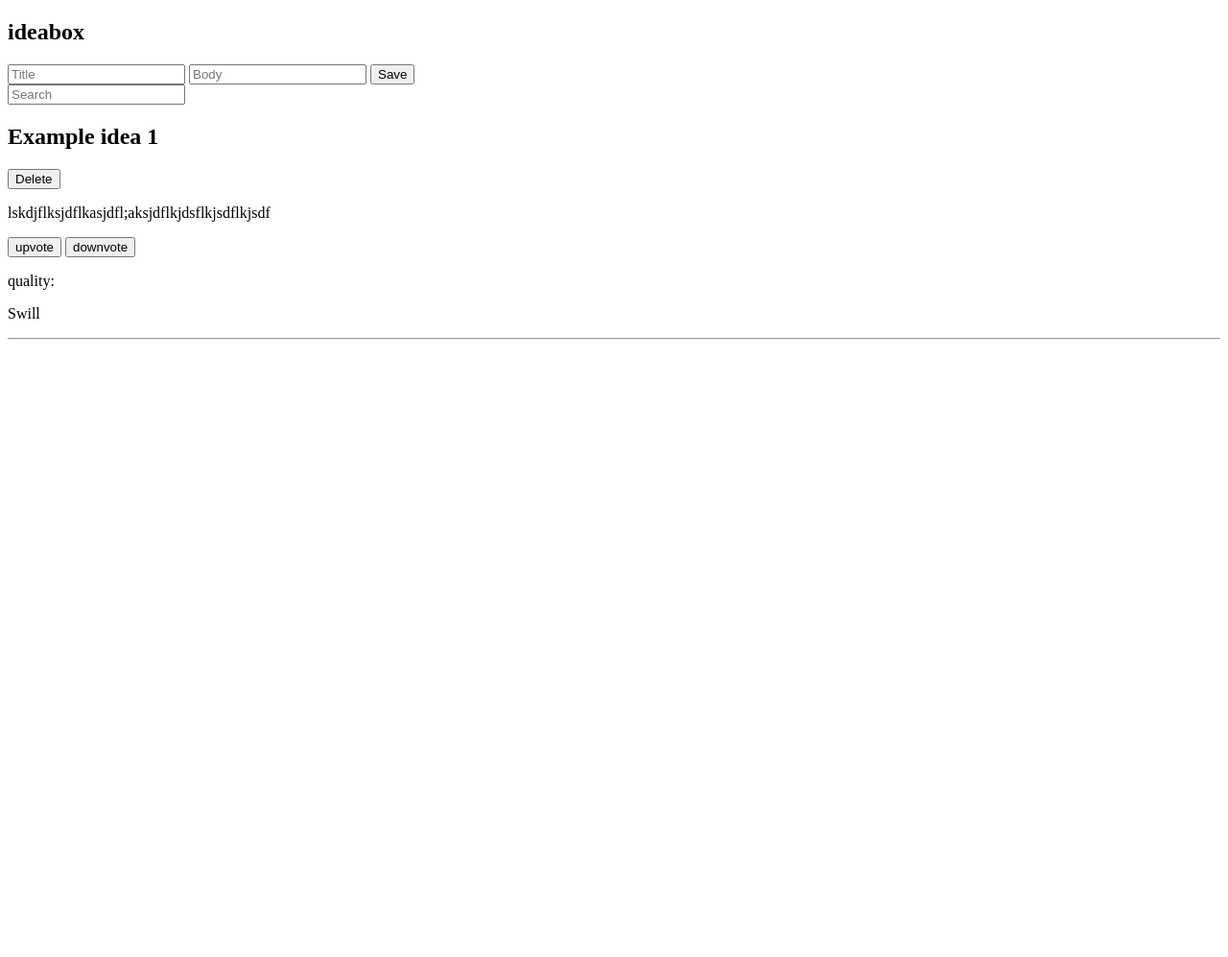
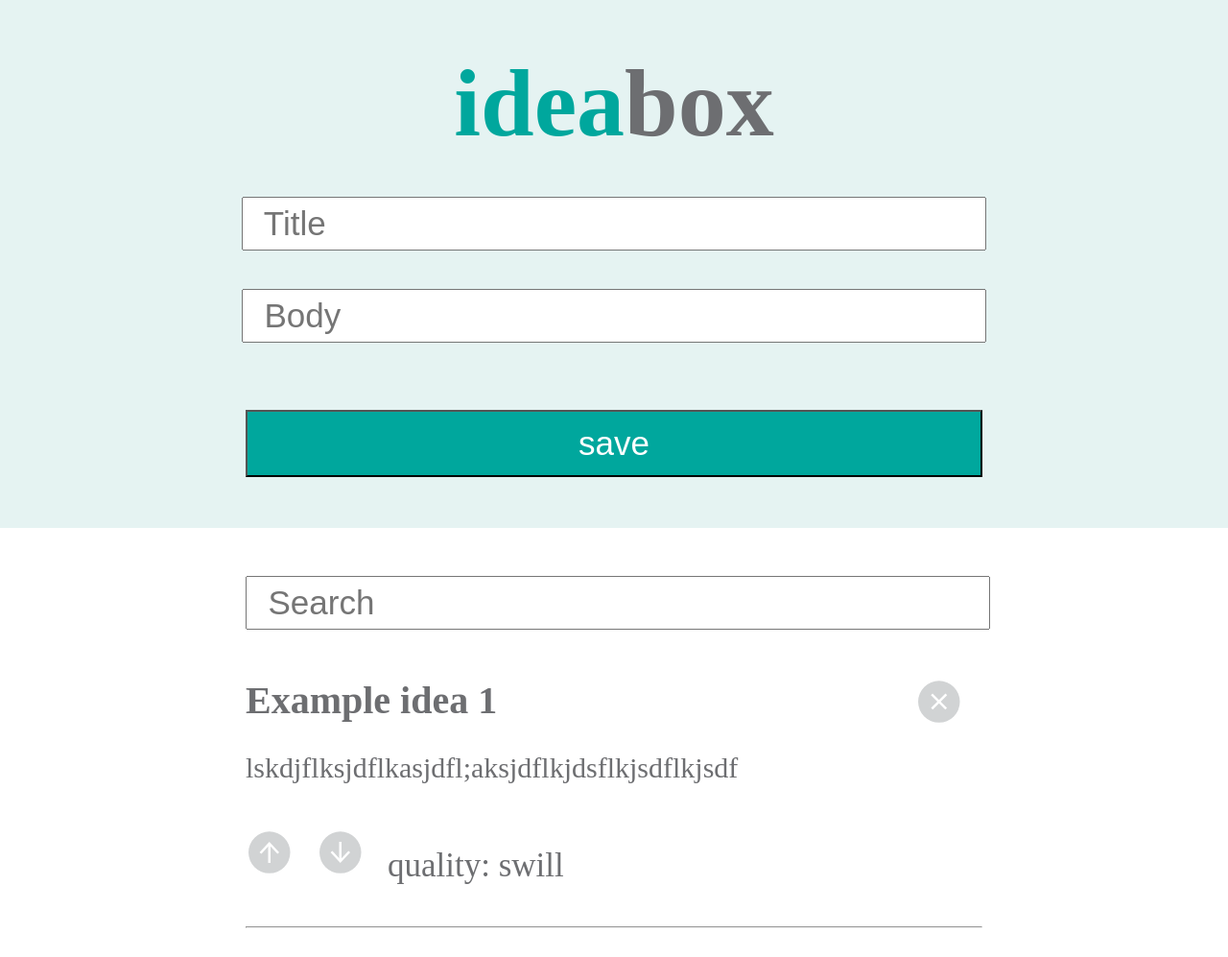
Before and after one commit to gavin-love/idea-box, a plain HTML site: page index.html in a window 1280 px wide. Shown: the whole page at 96% size. Before the commit the page ends 800 px from the top, so only its background shows below. Drawn offline with nearby package versions, Linux system fonts and the light colour scheme.

Commit message:
Add CSS structure and styled document

```diff
--- a/index.html
+++ b/index.html
@@ -10,32 +10,32 @@
 
 <body>
 
-  <section>
-    <article class="input-article"></article>
+  <section class="content-container">
+    <article class="input-article">
       <h1>idea<span class="second-title-word">box</span>
       </h1>
       <form>
-        <input class="title-input" type="text" name="title" placeholder="Title" value="">
-        <input class="body-input" type="text" name="body" placeholder="Body" value="">
-        <button class="save-button">Save</button>
-      </form>
+        <input class="title-input all-inputs" type="text" name="title" placeholder="  Title" value="">
+      </br>
+        <input class="body-input all-inputs" type="text" name="body" placeholder="  Body" value="">
+      </br>
+        <button class="save-button all-inputs">save</button>
     </article>
-    <article class="return-data">
-      <form>
-        <input class="search-input" type="text" name="search" placeholder="Search" value="">
-      </form>
-      <article>
-        <h2 class="idea-card">Example idea 1</h2>
-        <button class="delete-button">Delete</button>
-        <p class="idea-card-body">lskdjflksjdflkasjdfl;aksjdflkjdsflkjsdflkjsdf</p>
-        <button class="upvote-button">upvote</button>
-        <button class="downvote-button">downvote</button>
-        <p class="quality">quality:</p>
-        <p class="quality-value">Swill</p>
-        <hr>
 
 
-      </ul>
+    <article class="return-data">
+      <article class="search-style">
+        <form>
+          <input class="search-input" type="text" name="search" placeholder="  Search" value="">
+        </form>
+      </article>
+      <h2 class="idea-card card-width">Example idea 1<input class="delete-button button-style card-width" type="image" src="img/delete.svg" /></h2>
+      <p class="idea-card-body card-width">lskdjflksjdflkasjdfl;aksjdflkjdsflkjsdflkjsdf</p>
+      <input class="upvote-button button-style card-width" type="image" src="img/upvote.svg" />
+      <input class="downvote-button card-width button-style" type="image" src="img/downvote.svg" />
+      <p class="quality card-width quality-position">quality: <span class="quality-value quality-position">swill</span>
+      </p>
+      <hr>
     </article>
   </section>
 
--- a/styles.css
+++ b/styles.css
@@ -0,0 +1,89 @@
+body {
+	margin: 0;
+}
+.content-container {
+	text-align: center;
+}
+
+.input-article {
+	padding-top: 50px;
+	height: 500px;
+	width: 100%;
+	background-color: #E5F3F2;
+	font-family: roboto-slab;
+	font-weight: 700;
+}
+
+.input-return-data {
+	height: 100%;
+	width: 100%;
+}
+
+h1 {
+	margin-bottom: 20px;
+	color: #00A79D;
+	font-size: 100px;
+	margin-top:0;
+}
+hr {
+	margin-bottom: 30px;
+}
+
+.body-input {
+	margin: 20px;
+}
+.title-input {
+	margin: 20px;
+}
+.all-inputs {
+	width: 60%;
+	height: 50px;
+	font-size: 35px;
+}
+.second-title-word {
+	color: #6D6E71;
+}
+.save-button {
+	height: 70px;
+	background-color: #00A79D;
+	color: #FFF;
+	margin: 50px;
+}
+.return-data {
+	color: #6D6E71;
+}
+.button-style {
+	height: 50px;
+	width: 50px;
+	padding-right: 20px;
+}
+.delete-button {
+	float: right;
+}
+.quality {
+	font-size: 35px;
+	display: inline-block;
+}
+.search-style {
+	padding-top: 50px;
+	padding-bottom: 50px;
+}
+.return-data {
+	margin-left: 20%;
+	margin-right: 20%;
+	text-align: left;
+}
+.search-input {
+	width: 100%;
+	height: 50px;
+	font-size: 35px;
+}
+.idea-card{
+	margin: 0;
+	font-size: 40px;
+}
+.idea-card-body {
+	font-size: 30px;
+}
+.quality-position {
+}
```
Also changed, not shown: img/delete-hover.svg (added), img/delete.svg (added), img/downvote-hover.svg (added), img/downvote.svg (added), img/upvote-hover.svg (added), img/upvote.svg (added), 1 other file.
